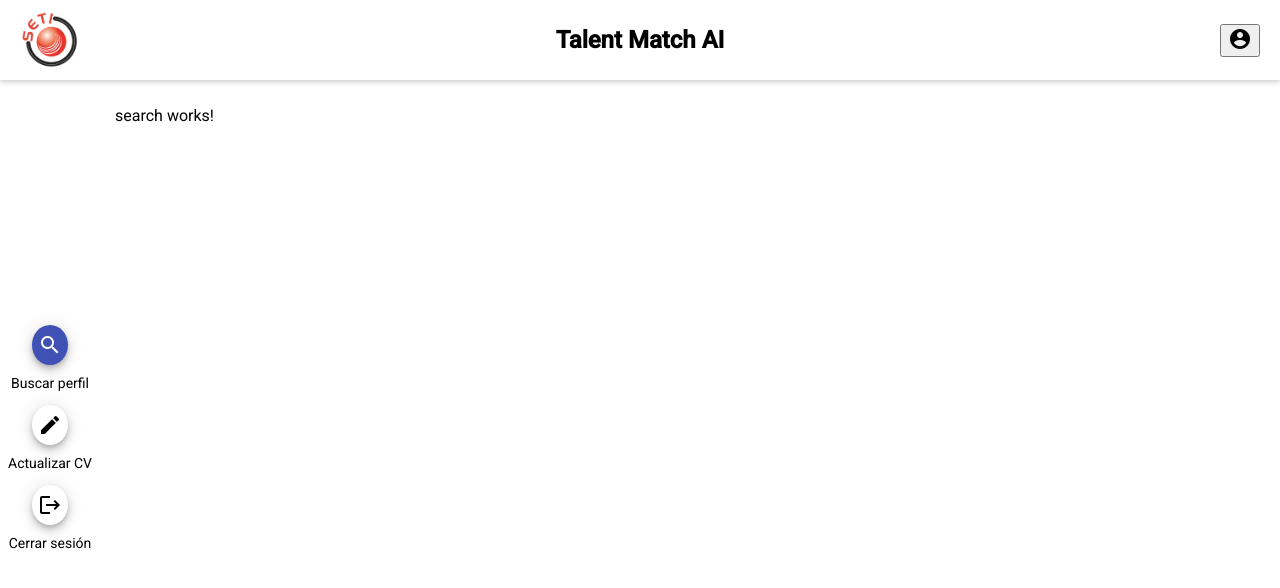
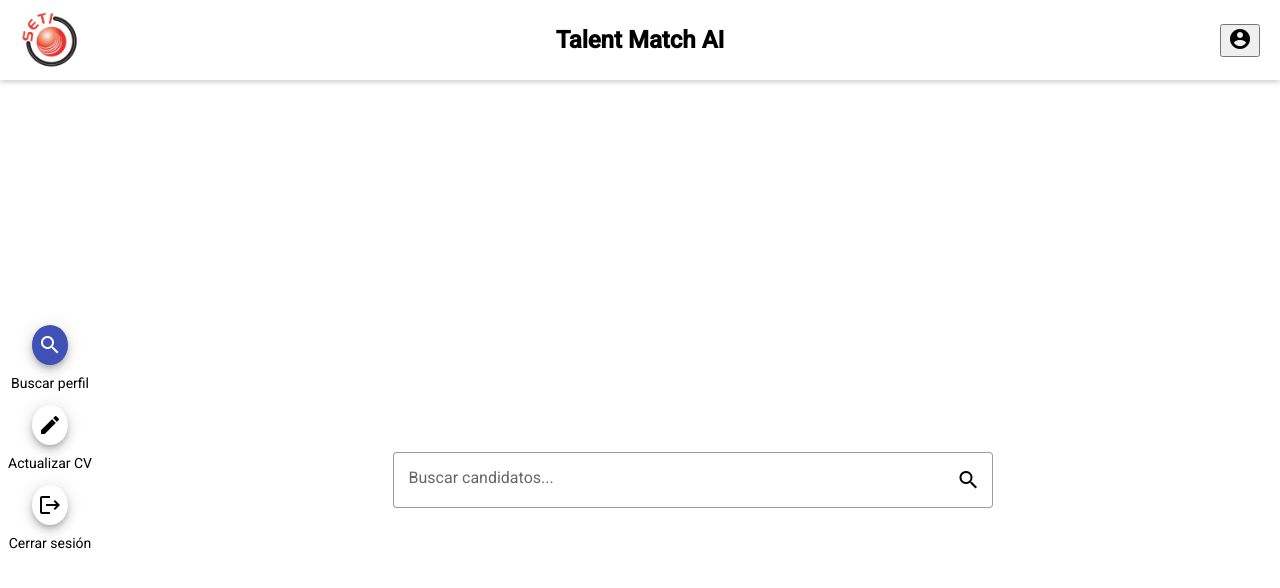
Before and after one commit to JohanValero/TalentFront, an Angular app: page /search in a window 1280 px wide. Shown: the top 588 px of the page. Built offline with nearby package versions, Linux system fonts and the light colour scheme.

Commit message:
Back integration

```diff
--- a/src/app/components/search/search.component.html
+++ b/src/app/components/search/search.component.html
@@ -1 +1,45 @@
-<p>search works!</p>
+<div class="search-container" [class.searching]="isSearching || (result_of_candidates && result_of_candidates.result.length > 0)">
+    <div class="search-box">
+        <mat-form-field appearance="outline">
+            <input matInput
+                   [(ngModel)]="searchTerm"
+                   placeholder="Buscar candidatos..."
+                   (keyup.enter)="onSearch()">
+            <button mat-icon-button matSuffix (click)="onSearch()">
+                <mat-icon>search</mat-icon>
+            </button>
+        </mat-form-field>
+    </div>
+
+    <div class="results-container" *ngIf="isSearching || (result_of_candidates && result_of_candidates.result.length > 0)">
+        <div class="results-scroll">
+            <!-- Loading Spinner -->
+            <div *ngIf="isSearching" class="loading-container">
+                <mat-spinner diameter="40"></mat-spinner>
+            </div>
+
+            <!-- Results List -->
+            <div *ngIf="!isSearching && result_of_candidates && result_of_candidates.result.length > 0" class="candidates-list">
+                <mat-card *ngFor="let candidate of result_of_candidates.result" class="candidate-card">
+                    <mat-card-header>
+                        <mat-card-title>{{ candidate.json_data.nombre }}</mat-card-title>
+                        <button mat-icon-button color="primary"
+                                class="view-cv-button"
+                                (click)="onViewCV(candidate.json_data._id)">
+                            <mat-icon>send</mat-icon>
+                        </button>
+                    </mat-card-header>
+                    <mat-card-content>
+                        <p class="profile-text">{{ candidate.json_data.perfil }}</p>
+                    </mat-card-content>
+                </mat-card>
+            </div>
+
+            <!-- No Results Message -->
+            <div *ngIf="!isSearching && result_of_candidates && result_of_candidates.result.length === 0 && searchTerm"
+                 class="no-results">
+                No se encontraron candidatos para tu búsqueda
+            </div>
+        </div>
+    </div>
+</div>
--- a/src/app/components/search/search.component.scss
+++ b/src/app/components/search/search.component.scss
@@ -0,0 +1,87 @@
+.search-container {
+    width: 100%;
+    height: 100vh;
+    display: flex;
+    flex-direction: column;
+    transition: all 0.3s ease-in-out;
+
+    &:not(.searching) {
+        justify-content: center;
+        align-items: center;
+    }
+
+    &.searching {
+        .search-box {
+            padding: 1rem;
+            background: white;
+            position: sticky;
+            top: 0;
+            z-index: 1;
+            box-shadow: 0 2px 4px rgba(0,0,0,0.1);
+        }
+    }
+}
+
+.search-box {
+    width: 100%;
+    max-width: 600px;
+    margin: 0 auto;
+
+    mat-form-field {
+        width: 100%;
+    }
+}
+
+.results-container {
+    flex: 1;
+    overflow: hidden;
+    padding: 0 1rem;
+}
+
+.results-scroll {
+    height: 100%;
+    overflow-y: auto;
+    max-width: 800px;
+    margin: 0 auto;
+}
+
+.loading-container {
+    display: flex;
+    justify-content: center;
+    align-items: center;
+    padding: 2rem;
+}
+
+.candidates-list {
+    padding: 1rem 0;
+}
+
+.candidate-card {
+    margin-bottom: 1rem;
+    position: relative;
+
+    .view-cv-button {
+        position: absolute;
+        right: 8px;
+        top: 8px;
+    }
+
+    mat-card-content {
+        padding: 1rem 0;
+    }
+
+    .profile-text {
+        margin-bottom: 1rem;
+        color: rgba(0, 0, 0, 0.7);
+    }
+
+    mat-chip-listbox {
+        margin-top: 0.5rem;
+    }
+}
+
+.no-results {
+    text-align: center;
+    padding: 2rem;
+    color: rgba(0, 0, 0, 0.6);
+}
--- a/src/app/components/search/search.component.ts
+++ b/src/app/components/search/search.component.ts
@@ -1,11 +1,62 @@
 import { Component } from '@angular/core';
+import { CommonModule } from '@angular/common';
+import { FormsModule } from '@angular/forms';
+import { MatFormFieldModule } from '@angular/material/form-field';
+import { MatInputModule } from '@angular/material/input';
+import { MatIconModule } from '@angular/material/icon';
+import { MatButtonModule } from '@angular/material/button';
+import { MatProgressSpinnerModule } from '@angular/material/progress-spinner';
+import { MatChipsModule } from '@angular/material/chips';
+import { MatCardModule } from '@angular/material/card';
+import { CandidateService } from '../../services/candidate.service';
+import { SearchResponse } from '../../interfaces/candidate.interface';
+import { HttpClientModule } from '@angular/common/http';
 
 @Component({
   selector: 'app-search',
-  imports: [],
+  imports: [
+    CommonModule,
+    FormsModule,
+    MatFormFieldModule,
+    MatInputModule,
+    MatIconModule,
+    MatButtonModule,
+    MatProgressSpinnerModule,
+    MatChipsModule,
+    MatCardModule,
+    HttpClientModule
+  ],
+  providers: [CandidateService],
   templateUrl: './search.component.html',
   styleUrl: './search.component.scss'
 })
 export class SearchComponent {
+  searchTerm: string = '';
+  isSearching: boolean = false;
+  result_of_candidates: SearchResponse | null = null;
 
+  constructor(private candidateService: CandidateService) {}
+
+  onSearch(): void {
+    if (!this.searchTerm?.trim()) return;
+
+    this.isSearching = true;
+    this.result_of_candidates = null;
+
+    this.candidateService.searchCandidates(this.searchTerm)
+      .subscribe({
+        next: (results) => {
+          this.result_of_candidates = results;
+          this.isSearching = false;
+        },
+        error: (error) => {
+          console.error('Error en la búsqueda:', error);
+          this.isSearching = false;
+        }
+      });
+  }
+
+  onViewCV(candidateId: string): void {
+    console.log('Ver CV del candidato:', candidateId);
+  }
 }
--- /dev/null
+++ b/src/app/services/candidate.service.ts
@@ -0,0 +1,18 @@
+// src/app/services/candidate.service.ts
+import { Injectable } from '@angular/core';
+import { SearchResponse } from '../interfaces/candidate.interface';
+import { Observable } from 'rxjs';
+import { HttpClient } from '@angular/common/http';
+
+@Injectable({
+  providedIn: 'root'
+})
+export class CandidateService {
+    private baseUrl = 'http://127.0.0.1:5000';
+    constructor(private http: HttpClient) {}
+
+    searchCandidates(term: string): Observable<SearchResponse> {
+        const encodedTerm = encodeURIComponent(term);
+        return this.http.get<SearchResponse>(`${this.baseUrl}/search_candidates/${encodedTerm}`);
+    }
+}
```
Also changed, not shown: src/app/interfaces/candidate.interface.ts (added, +54 -0 lines).
